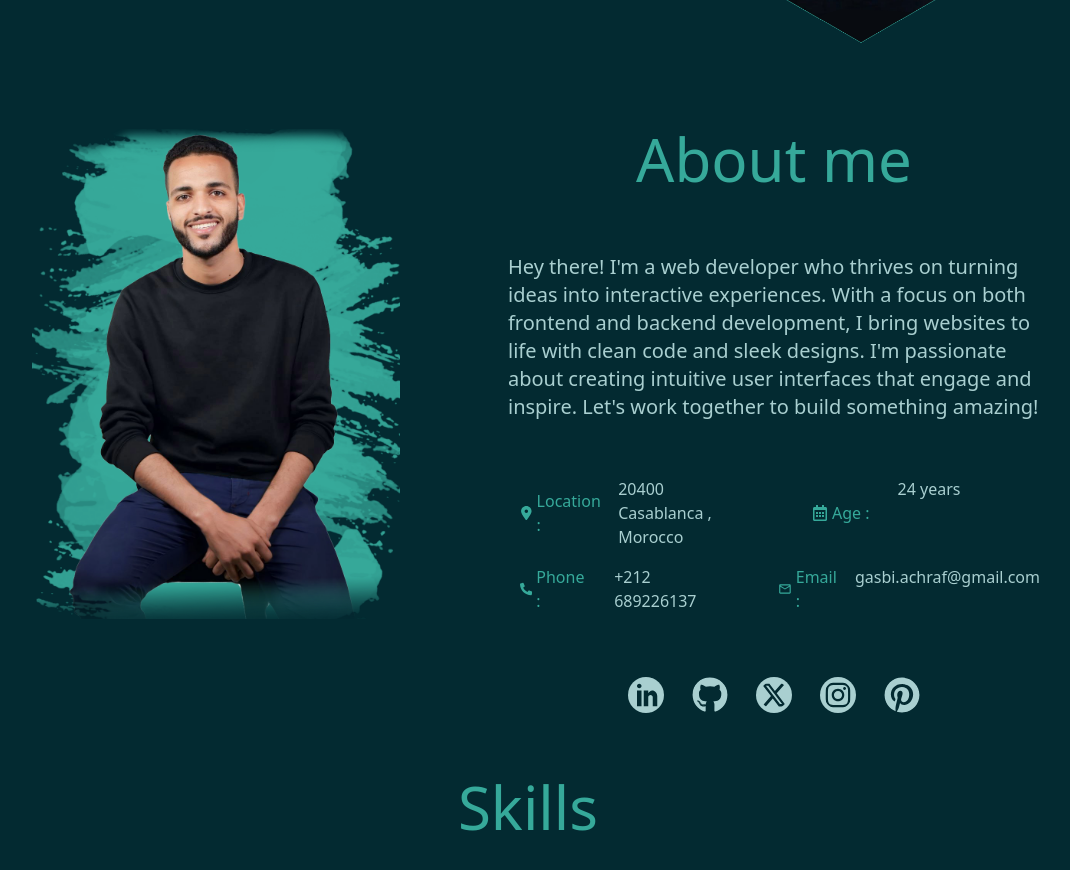
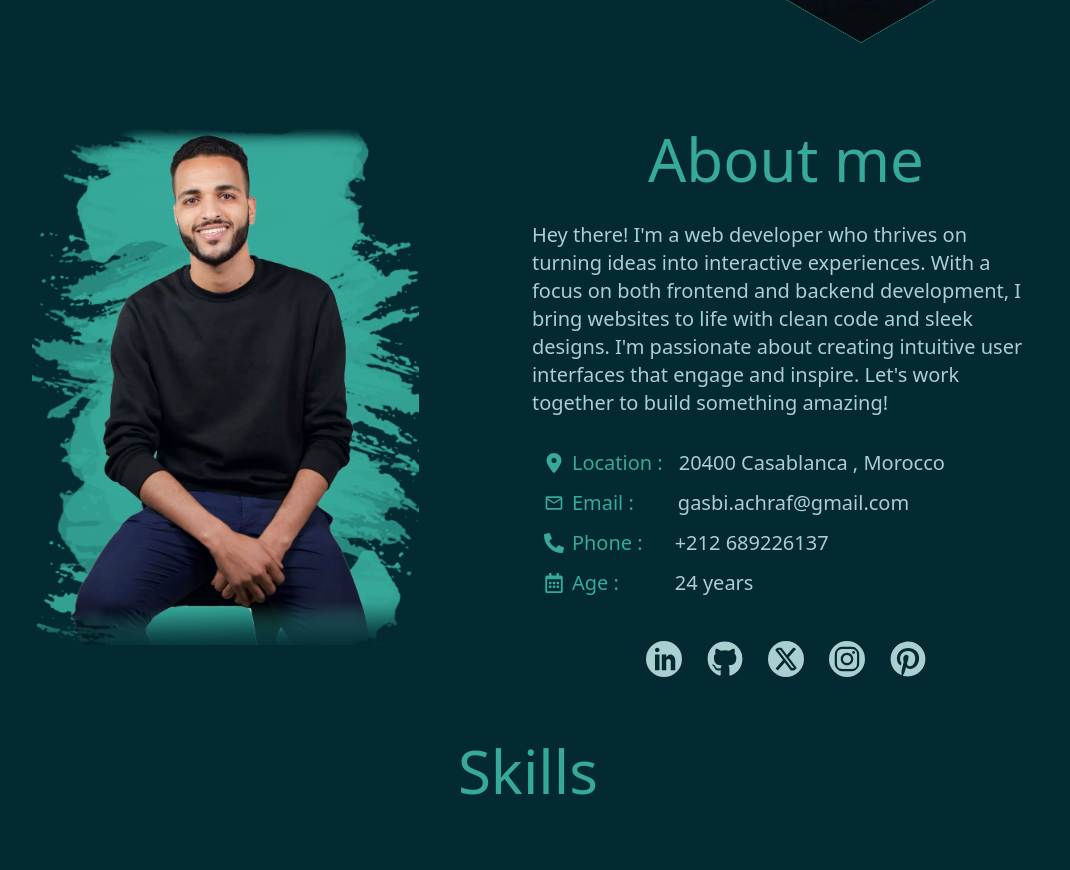
Before and after one commit to Gasbiachraf/portfolio, a React (Create React App) app: page / in a window 1280 px wide. Shown: the part 500-1370 px from the top of the page, without its empty margins (112-1182 px from the left). Built offline with nearby package versions, Linux system fonts and the light colour scheme.

Commit message:
update aboutSection

```diff
--- a/src/pages/Home/components/AboutSection.jsx
+++ b/src/pages/Home/components/AboutSection.jsx
@@ -19,32 +19,32 @@ export const AboutSection = () => {
                     <div data-aos="fade-down" data-aos-duration="1500" className='mb-2   pl-4 max-[430px]:pl-0'>
                         <img className='w-[80%]  max-[430px]:w-full max-[430px]:pt-6' src={About} alt="" />
                     </div>
-                    <div data-aos="fade-up" data-aos-duration="1500" className='w-[110%] pl-4 max-[430px]:pl-0  max-[430px]:px-4   text-[#a9cfd0]'>
-                        <p className='text-6xl  text-[#36a99a] text-center mb-16 max-[430px]:mb-8 max-[430px]:text-5xl'>About me</p>
+                    <div data-aos="fade-up" data-aos-duration="1500" className='w-[100%] pl-4 max-[430px]:pl-4  max-[430px]:px-4   text-[#a9cfd0]'>
+                        <p className='text-6xl  text-[#36a99a] text-center mb-8 max-[430px]:mb-8 max-[430px]:text-5xl'>About me</p>
                         <p className=' text-xl max-[430px]:text-lg max-[430px]:pr-6'>Hey there! I'm a web developer who thrives on turning ideas into interactive experiences. With a focus on both frontend and backend development, I bring websites to life with clean code and sleek designs. I'm passionate about creating intuitive user interfaces that engage and inspire. Let's work together to build something amazing!</p>
-                        <div className=' max-[430px]:flex-col-reverse  max-[430px]:flex'>
-                            <div className='flex pl-3 max-[430px]:pl-0  pt-14  max-[430px]:pt-2 gap-16 max-[430px]:gap-2 max-[430px]:flex-col '>
-                                <div className=' flex w-[100%]  gap-4'>
-                                    <p className='flex items-center text-[#36a99a]'> <FaLocationDot className='mr-1 text-sm  text-[#36a99a]' /> Location : </p>
+                        <div className=' max-[430px]:flex-col-reverse   max-[430px]:flex'>
+                            <div className='flex flex-col pl-3 max-[430px]:pl-0  pt-8  max-[430px]:pt-4  max-[430px]:gap-2  lg:text-xl '>
+                                <div className=' flex w-[100%]  gap-4 lg:mb-3'>
+                                    <p className='flex items-center text-[#36a99a]'> <FaLocationDot className='mr-2   text-[#36a99a]' /> Location : </p>
                                     <p>20400 Casablanca , Morocco </p>
                                 </div>
-                                <div className=' flex w-[100%]  gap-4'>
-                                    <p className='flex items-center text-[#36a99a]'> <FaRegCalendarAlt className='mr-1  text-[#36a99a]' /> Age : </p>
-                                    <p className='pl-3 max-[430px]:pl-8'> 24 years</p>
+                                <div className=' flex w-[100%]  gap-4 lg:mb-3'>
+                                    <p className='flex items-center text-[#36a99a]'> <MdOutlineMail className='mr-2 text-[#36a99a] ' /> Email : </p>
+                                    <p className='max-[430px]:pl-5 pl-7'>gasbi.achraf@gmail.com </p>
+                                </div>
+                                <div className=' flex w-[100%]  gap-4 lg:mb-3'>
+                                    <p className='flex items-center text-[#36a99a]'> <FaPhoneAlt className='mr-2  text-[#36a99a]' /> Phone : </p>
+                                    <p className='max-[430px]:pl-3 pl-4'>+212 689226137</p>
+                                </div>
+                                <div className=' flex w-[100%]  gap-4 lg:mb-3'>
+                                    <p className='flex items-center text-[#36a99a]'> <FaRegCalendarAlt className='mr-2  text-[#36a99a]' /> Age : </p>
+                                    <p className='pl-10 max-[430px]:pl-8'> 24 years</p>
                                 </div>
                             </div>
-                            <div className='flex pl-3 max-[430px]:pl-0   mt-4 max-[430px]:mt-2  gap-16 max-[430px]:gap-2 max-[430px]:flex-col-reverse max-[430px]:pt-6 '>
-                                <div className=' flex w-[100%]  gap-4'>
-                                    <p className='flex items-center text-[#36a99a]'> <FaPhoneAlt className='mr-1 text-sm text-[#36a99a]' /> Phone : </p>
-                                    <p className='pl-3'>+212 689226137</p>
-                                </div>
-                                <div className=' flex w-[100%]  gap-4'>
-                                    <p className='flex items-center text-[#36a99a]'> <MdOutlineMail className='mr-1 text-[#36a99a] ' /> Email : </p>
-                                    <p className='max-[430px]:pl-5'>gasbi.achraf@gmail.com </p>
-                                </div>
-                            </div>
+                            {/* <div className='flex flex-col pl-3 max-[430px]:pl-0    max-[430px]:mt-2   max-[430px]:gap-2 -reverse max-[430px]:pt-6 lg:text-xl '>
+                            </div> */}
                         </div>
-                        <div className='flex justify-center mt-16 max-[430px]:mt-8'>
+                        <div className='flex justify-center mt-8 max-[430px]:mt-8'>
                             <div className=' flex justify-around max-[430px]:justify-evenly max-[430px]:pr-4 w-[60%] max-[430px]:w-[100%] text-4xl '>
                                 <Link target='_blank' to="https://www.linkedin.com/in/achraf-gasbi-02210823a/"><ImLinkedin className='rounded-full hover:text-[#36a99a] duration-200 ' /></Link>
                                 <Link target='_blank' to="https://github.com/Gasbiachraf"><FaGithub className='rounded-full hover:text-[#36a99a] duration-200 ' /></Link>
--- a/src/pages/Home/components/ProjectsSection.jsx
+++ b/src/pages/Home/components/ProjectsSection.jsx
@@ -39,7 +39,7 @@ export const ProjectsSection = () => {
         <section name="projects" className="bg-[#032a31] text-[#a9cfd0] w-full pt-16 overflow-hidden">
             <p className="text-6xl text-[#36a99a] text-center max-[430px]:text-5xl pb-16">Projects</p>
             <div className='flex justify-center pb-6 '>
-                <div className='flex flex-wrap   gap-y-10 gap-x-10  w-[70vw] max-[430px]:w-[90%] max-[430px]:px-0  '>
+                <div className='flex flex-wrap   gap-y-10 gap-x-10  w-[80vw] max-[430px]:w-[80%] max-[430px]:px-0  '>
                     {
                         projects.map((element, index) =>
                             <>
```
